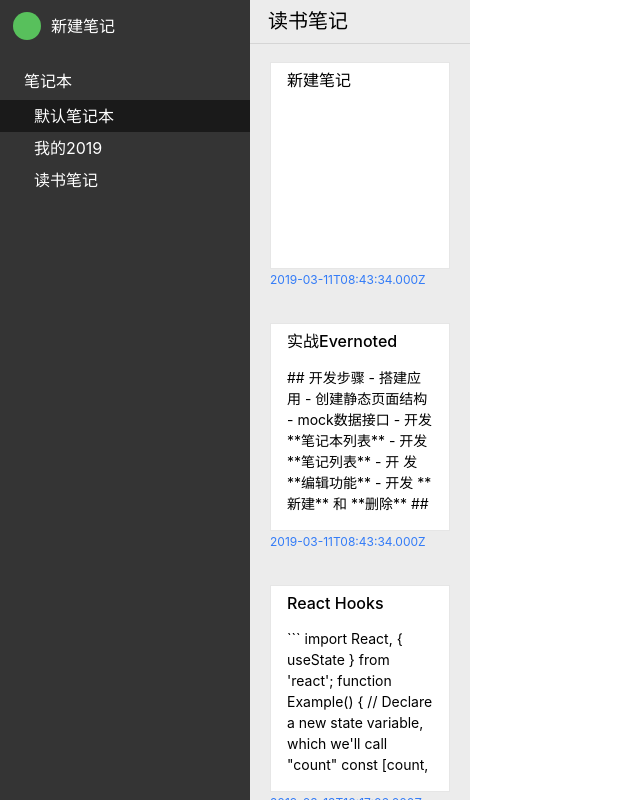
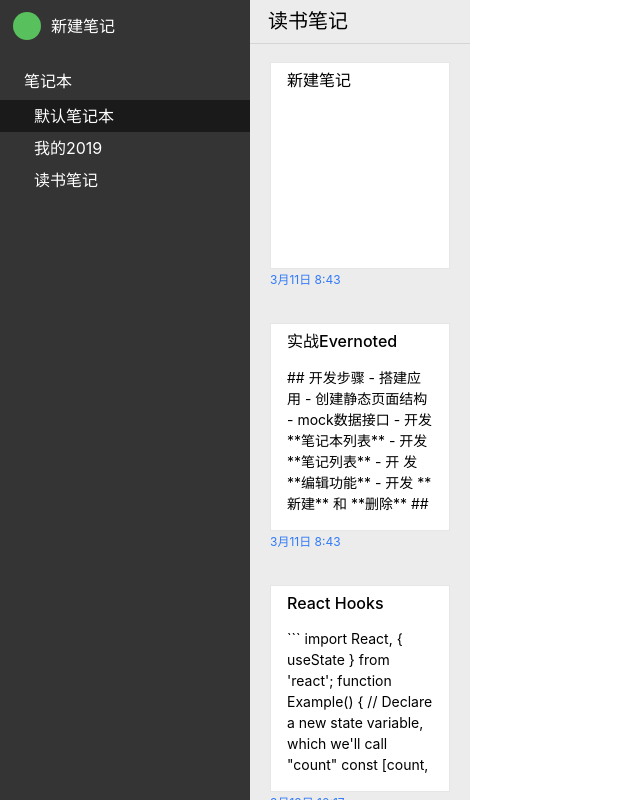
Before and after one commit to zeehomy/fe-react-evernote, a React (Create React App) app: page / in a window 1280 px wide. Shown: the whole page, without its empty margins (0-640 px from the left). Built offline with nearby package versions, Linux system fonts and the light colour scheme; data requests are answered from the project's data file; a small style sheet from the web is missing.

Commit message:
update date

```diff
--- a/src/App.js
+++ b/src/App.js
@@ -82,7 +82,7 @@ class App extends Component {
                       </div>
                     </div>
                     <div className="footer">
-                      <div className="datetime">{note.datetime}</div>
+                      <div className="datetime">{this.handleDateTime(note.datetime)}</div>
                       <button className="trash button" onClick={() => this.handleDeleteNote(note.id)}>
                         <i className="iconfont icon-trash"></i>
                       </button>
@@ -138,6 +138,20 @@ class App extends Component {
       console.log(res.data);
       this.setState({ notes: res.data });
     });
+  }
+
+  handleDateTime(datetime) {
+
+    const dateObj = new Date(datetime);
+    let formatDateTime = '';
+
+    const month = dateObj.getMonth() + 1;
+    const date = dateObj.getDate();
+    const hours = dateObj.getHours();
+    const minutes = dateObj.getMinutes();
+    formatDateTime = [month, '月', date, '日 ', hours, ':', minutes].join('');
+
+    return formatDateTime;
   }
 
   handleAddNote() {
```
